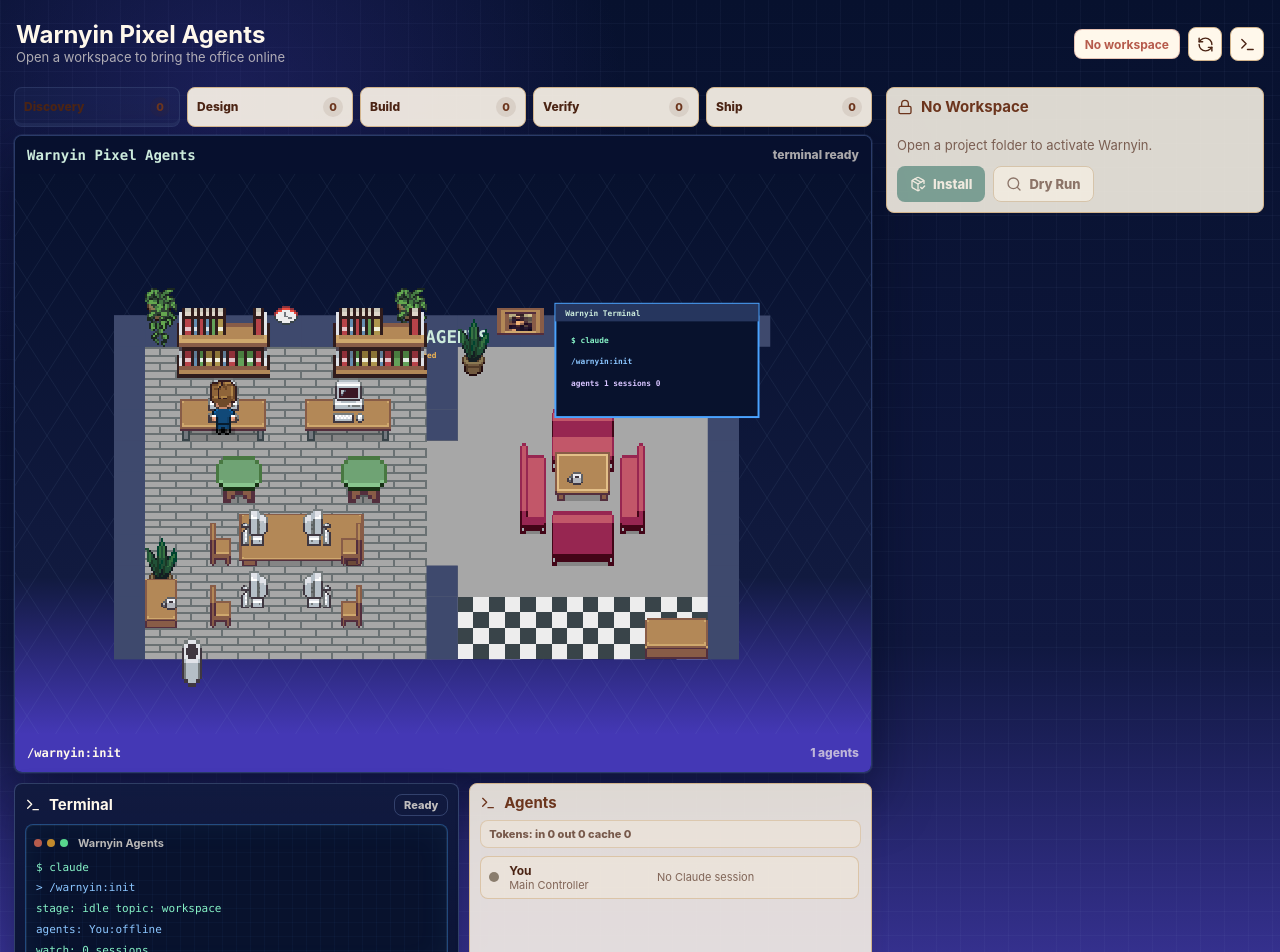
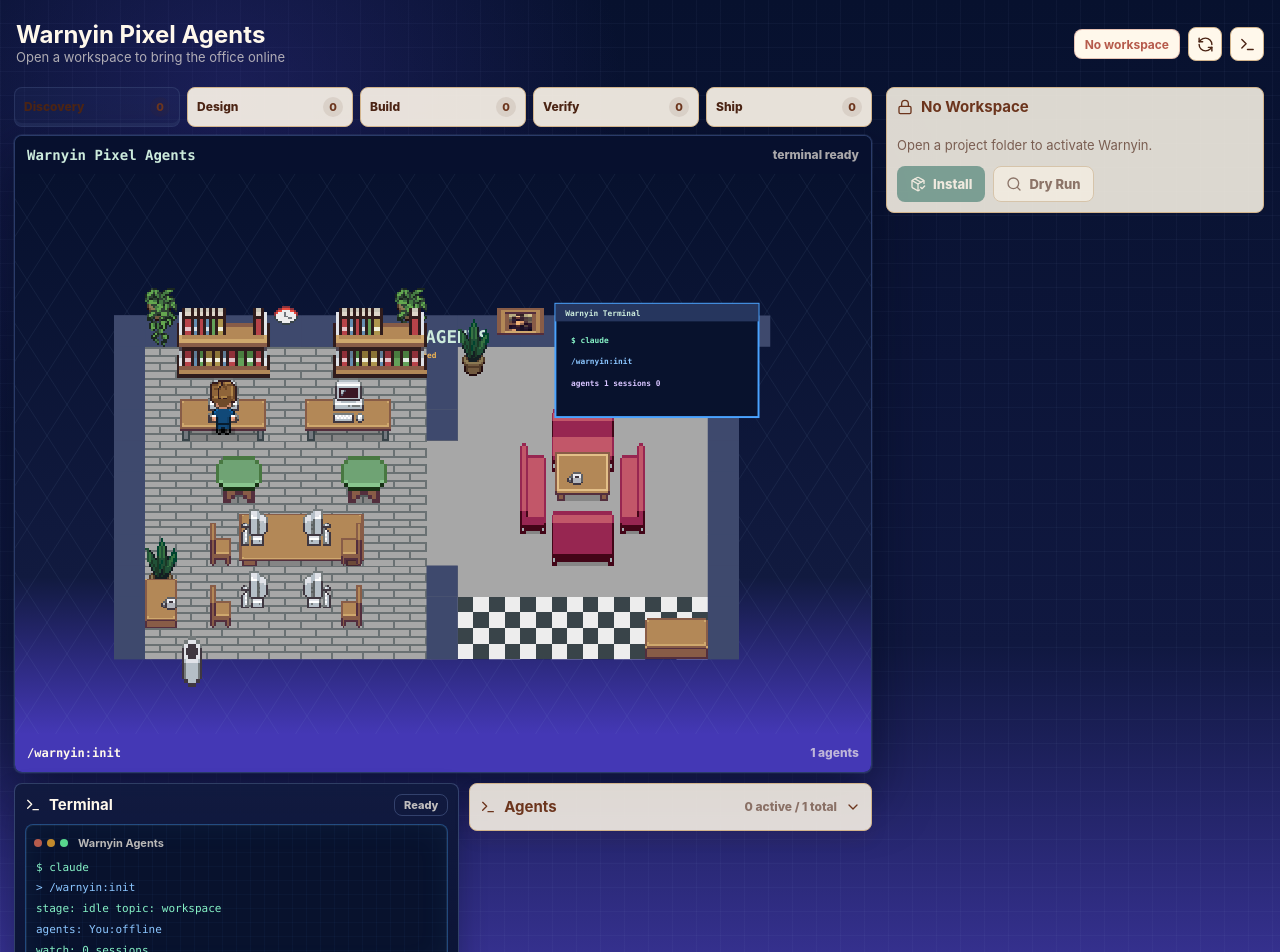
Before and after one commit to warnyin/warnyin-agents-extension, a React (Vite) app in the folder webview-ui/: page / in a window 1280 px wide. Shown: the top 952 px of the page. Built offline with nearby package versions, Linux system fonts and the light colour scheme.

Commit message:
Collapse secondary pixel agent panels

```diff
--- a/webview-ui/src/App.tsx
+++ b/webview-ui/src/App.tsx
@@ -1,5 +1,6 @@
 import {
   CheckCircle2,
+  ChevronDown,
   Code2,
   Compass,
   Download,
@@ -460,11 +461,13 @@
   const stagePreview = stageSlug ? `/warnyin:<stage> ${stageSlug}` : '/warnyin:<stage> <slug>';
 
   return (
-    <section className="panelSection commandSection">
-      <div className="sectionTitle">
-        <Radio size={16} />
-        <h2>Commands</h2>
-      </div>
+    <CollapsiblePanel
+      className="commandSection"
+      icon={<Radio size={16} />}
+      title="Commands"
+      summary="Init, Skill, Codemap, Update"
+      defaultOpen={false}
+    >
 
       <div className="quickGrid">
         <button className="commandTile" onClick={() => runCommand('init')}>
@@ -570,7 +573,7 @@
         <StageCommand id="ship" label="Ship" icon={<CheckCircle2 size={16} />} slug={stageSlug} setSlug={setStageSlug} slugs={slugOptions} />
         <code className="commandPreview">{stagePreview}</code>
       </div>
-    </section>
+    </CollapsiblePanel>
   );
 }
 
@@ -772,13 +775,16 @@
     const bench = state.roleBench.filter((agent) => !activeIds.has(agent.id));
     return [...active, ...bench].slice(0, 14);
   }, [state.roleBench, state.transcript.agents]);
+  const activeCount = agents.filter((agent) => agent.status !== 'offline').length;
 
   return (
-    <section className="panelSection rosterSection">
-      <div className="sectionTitle">
-        <Terminal size={16} />
-        <h2>Agents</h2>
-      </div>
+    <CollapsiblePanel
+      className="rosterSection"
+      icon={<Terminal size={16} />}
+      title="Agents"
+      summary={`${activeCount} active / ${agents.length} total`}
+      defaultOpen={false}
+    >
       <div className="tokenLine" title="Claude Code transcript token usage">
         Tokens: in {formatCount(state.transcript.tokenUsage.input)}
         {' '}
@@ -801,6 +807,43 @@
           </div>
         ))}
       </div>
+    </CollapsiblePanel>
+  );
+}
+
+function CollapsiblePanel({
+  className,
+  icon,
+  title,
+  summary,
+  defaultOpen,
+  children,
+}: {
+  className?: string;
+  icon: ReactNode;
+  title: string;
+  summary?: string;
+  defaultOpen?: boolean;
+  children: ReactNode;
+}) {
+  const [open, setOpen] = useState(defaultOpen ?? true);
+  const panelId = `${title.toLowerCase().replace(/[^a-z0-9]+/g, '-')}-panel`;
+
+  return (
+    <section className={`panelSection collapsibleSection ${className ?? ''} ${open ? 'open' : 'collapsed'}`}>
+      <button
+        className="sectionTitle collapsibleTitle"
+        type="button"
+        aria-expanded={open}
+        aria-controls={panelId}
+        onClick={() => setOpen((value) => !value)}
+      >
+        {icon}
+        <h2>{title}</h2>
+        {summary ? <span>{summary}</span> : null}
+        <ChevronDown size={16} className="collapseChevron" />
+      </button>
+      {open ? <div id={panelId} className="collapsibleBody">{children}</div> : null}
     </section>
   );
 }
--- a/webview-ui/src/index.css
+++ b/webview-ui/src/index.css
@@ -231,6 +231,7 @@
   grid-template-columns: minmax(0, 1.05fr) minmax(280px, 0.95fr);
   gap: 10px;
   margin-top: 10px;
+  align-items: start;
 }
 
 .sceneStatusGrid .panelSection {
@@ -471,6 +472,57 @@
   color: var(--cocoa);
 }
 
+.collapsibleSection {
+  padding: 0;
+  overflow: hidden;
+}
+
+.collapsibleTitle {
+  width: 100%;
+  min-height: 46px;
+  justify-content: flex-start;
+  margin: 0;
+  padding: 10px;
+  border: 0;
+  border-radius: 0;
+  background: transparent;
+  color: var(--cocoa);
+  text-align: left;
+}
+
+.collapsibleTitle:hover {
+  transform: none;
+  background: rgba(244, 234, 217, 0.44);
+}
+
+.collapsibleTitle h2 {
+  flex: 0 0 auto;
+}
+
+.collapsibleTitle span {
+  min-width: 0;
+  margin-left: auto;
+  overflow: hidden;
+  text-overflow: ellipsis;
+  white-space: nowrap;
+  color: rgba(75, 36, 20, 0.58);
+  font-size: 12px;
+  font-weight: 800;
+}
+
+.collapseChevron {
+  flex: 0 0 auto;
+  transition: transform 140ms ease;
+}
+
+.collapsibleSection.open .collapseChevron {
+  transform: rotate(180deg);
+}
+
+.collapsibleBody {
+  padding: 0 10px 10px;
+}
+
 .terminalSection {
   display: grid;
   gap: 8px;
@@ -587,11 +639,16 @@
   position: sticky;
   top: 0;
   z-index: 1;
-  margin: -10px -10px 8px;
+  margin: 0;
   padding: 10px;
   border-bottom: 1px solid rgba(210, 180, 140, 0.58);
   background: rgba(255, 248, 235, 0.96);
   backdrop-filter: blur(6px);
+}
+
+.commandSection.collapsed .sectionTitle,
+.rosterSection.collapsed .sectionTitle {
+  border-bottom: 0;
 }
 
 .lockedSection {
```
